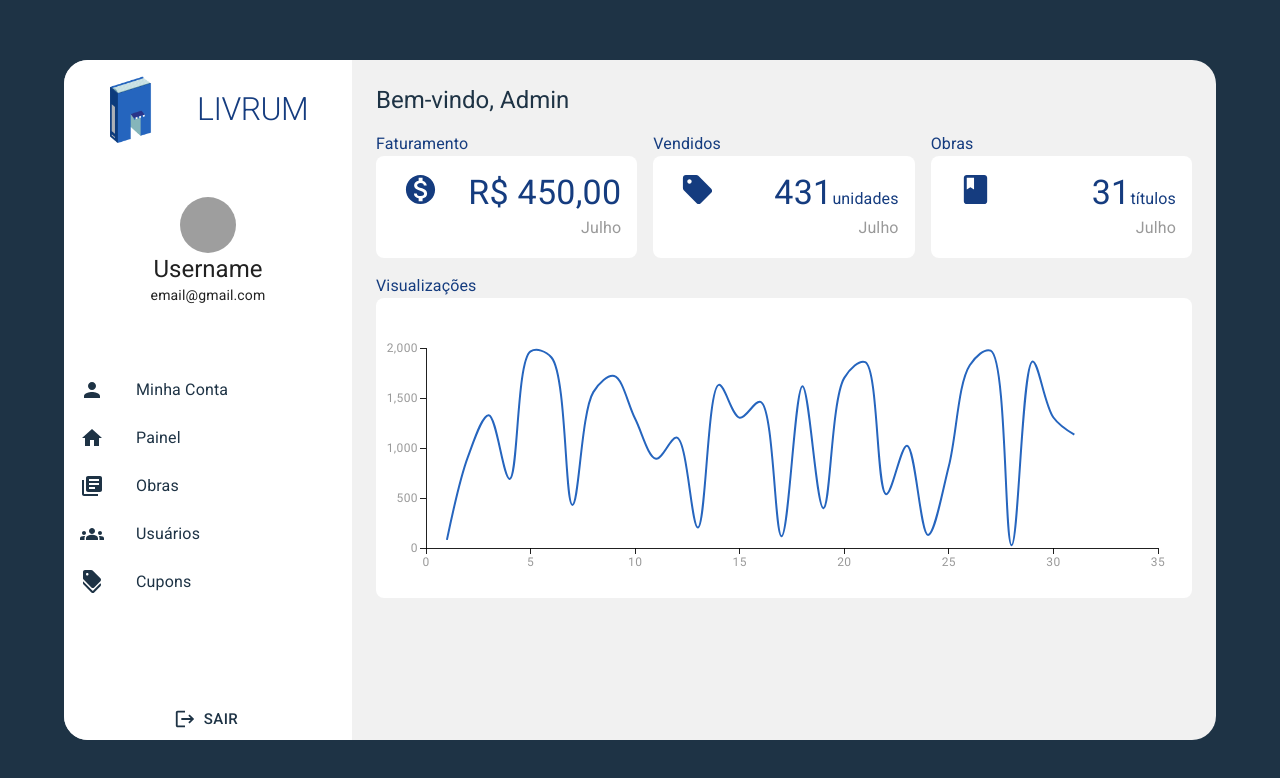
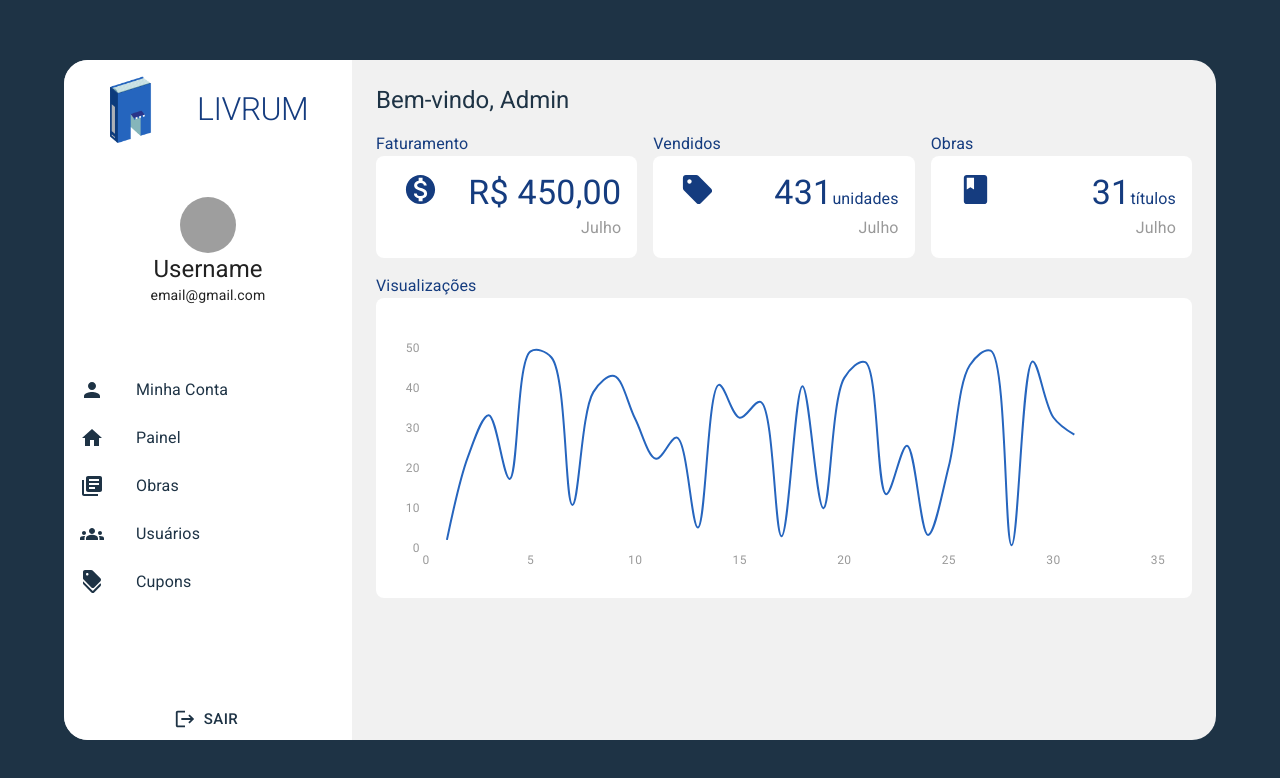
Before and after one commit to byte-stack-uefs/livrum, a Next.js app in the folder phase_4/app/webapp/: page /admin in a window 1280 px wide. Shown: the top 778 px of the page. Built offline with nearby package versions, Linux system fonts and the light colour scheme; grey boxes are pictures that could not be loaded.

Commit message:
Desativando linhas

```diff
--- a/phase_4/app/webapp/app/(internal)/admin/page.tsx
+++ b/phase_4/app/webapp/app/(internal)/admin/page.tsx
@@ -44,7 +44,7 @@ export default function Page() {
         for (let i = 1; i <= max; i++) {
             data.push({
                 x: x[i - 1],
-                y: Math.random() * 2000
+                y: Math.random() * 50
             })
 
         }
@@ -96,19 +96,34 @@ export default function Page() {
                     {data && <LineChart
                         dataset={data}
                         xAxis={[{
+                            id: 'days-month',
                             dataKey: 'x',
-                            tickNumber: 5,
+                            tickMinStep: 4,
+                            tickNumber: 6,
                             tickLabelStyle: {
                                 fill: theme.palette.textLight.main,
                             },
-                            disableLine: true
                         }]}
                         yAxis={[{
+                            id: 'data-axis',
                             tickLabelStyle: {
                                 fill: theme.palette.textLight.main,
                             },
                         }
                         ]}
+
+                        leftAxis={{
+                            axisId: 'data-axis',
+                            disableLine: true,
+                            disableTicks: true
+                        }}
+
+                        bottomAxis={{
+                            axisId: 'days-month',
+                            disableLine: true,
+                            disableTicks: true,
+                            stroke: 'red'
+                        }}
 
                         series={[
                             {
```
